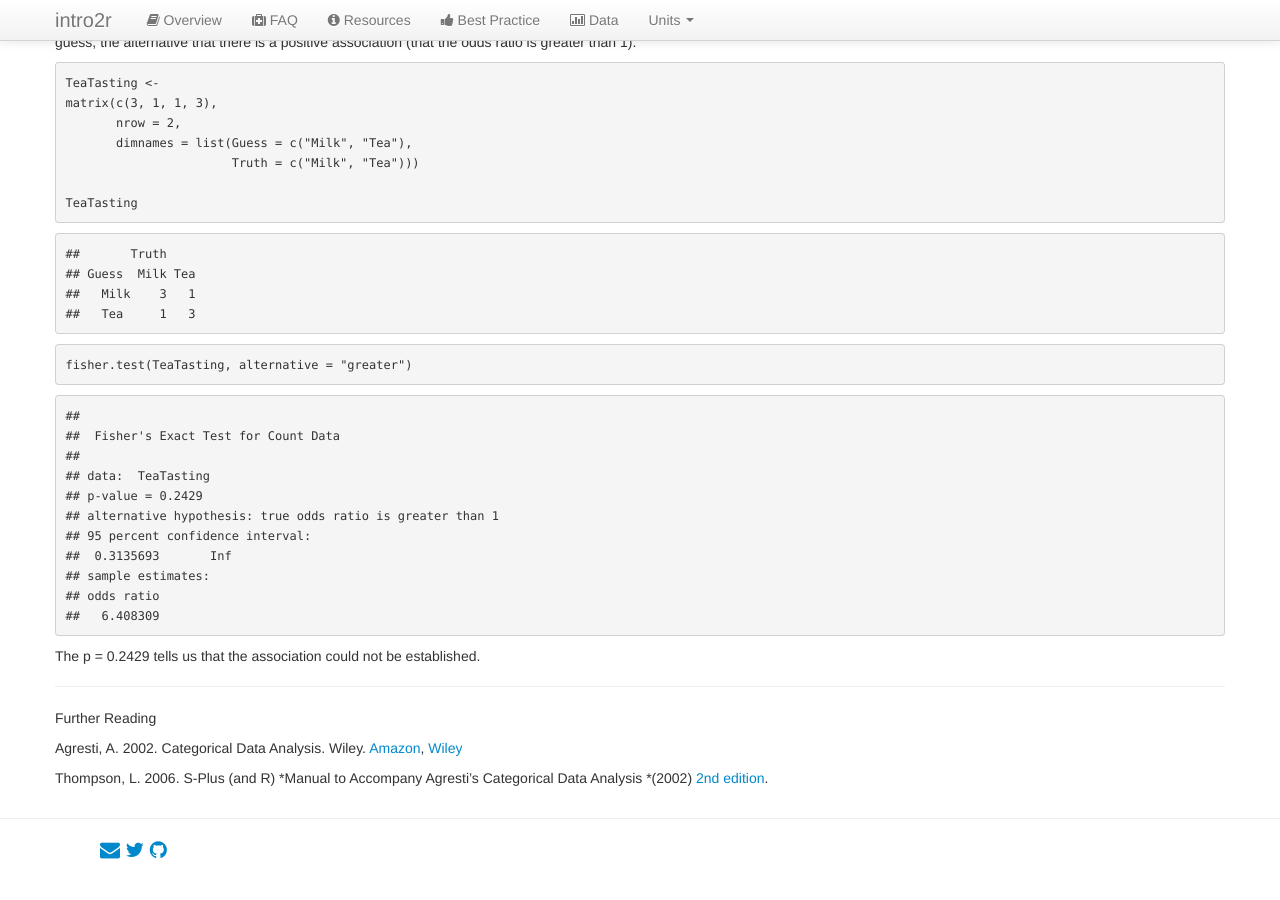
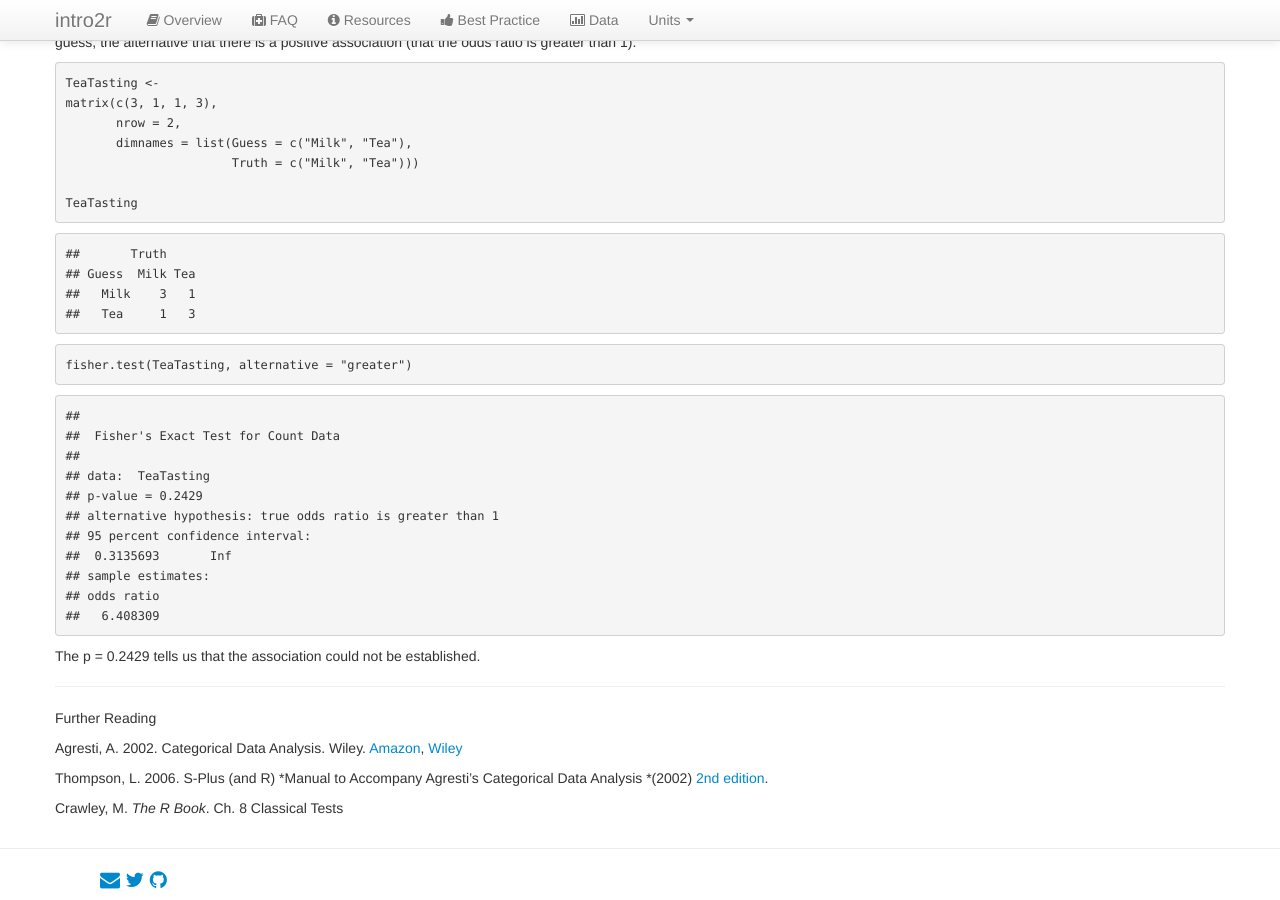
Before and after one commit to intro2r/intro2r, a Jekyll site: the page built from unit3/testing-ratios.md, in a window 1280 px wide and 900 px high, scrolled down 7341 px. Built offline with Jekyll 4.4.1, drawn with Linux system fonts in a browser that asks for light colours; before the commit the page ends 8211 px from its top, so only the background shows below that.

Commit message:
Update testing-ratios.md

```diff
--- a/unit3/testing-ratios.md
+++ b/unit3/testing-ratios.md
@@ -484,3 +484,5 @@ Further Reading
 Agresti, A. 2002. Categorical Data Analysis. Wiley. [Amazon](https://www.amazon.com/Categorical-Analysis-Agresti-Alan-Hardcover/dp/B008YSYQCS), [Wiley](http://onlinelibrary.wiley.com/book/10.1002/0471249688)
 
 Thompson, L. 2006. S-Plus (and R) *Manual to Accompany Agresti's Categorical Data Analysis *(2002) [2nd edition](http://statweb.stanford.edu/~owen/courses/306a/Splusdiscrete2.pdf).
+
+Crawley, M. *The R Book*. Ch. 8 Classical Tests
```
